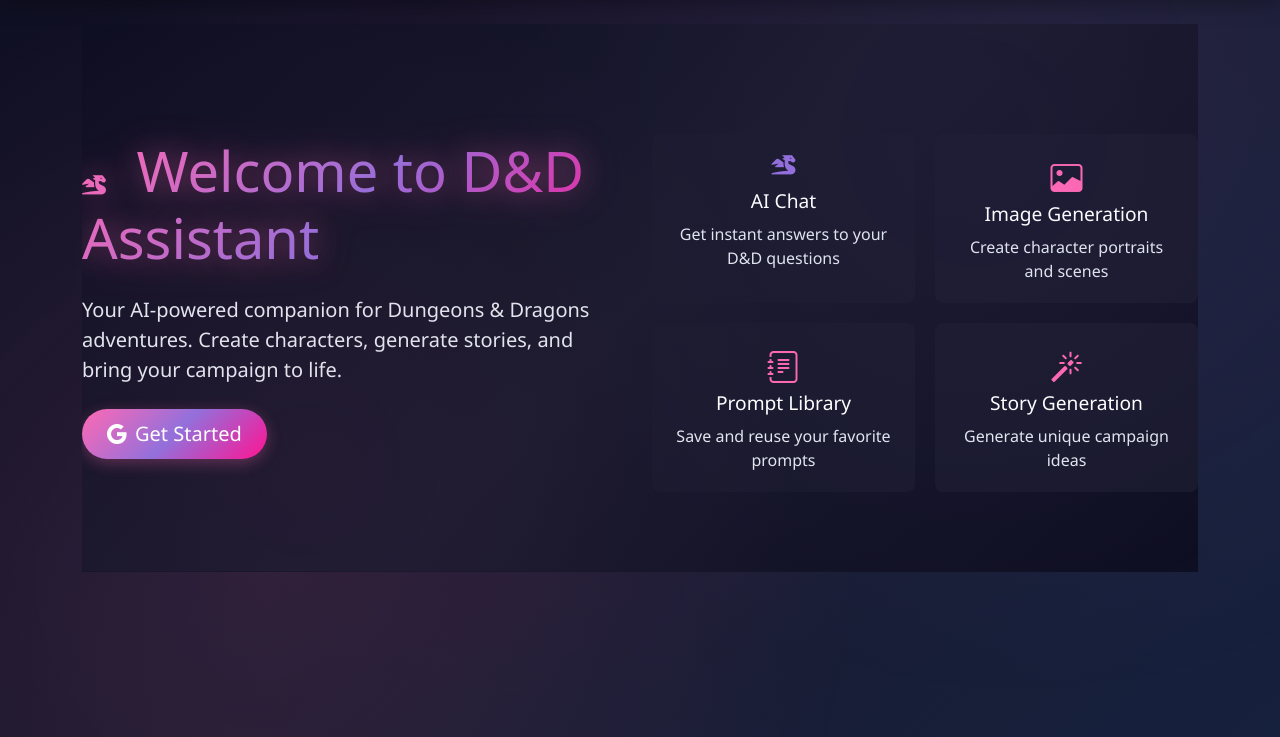
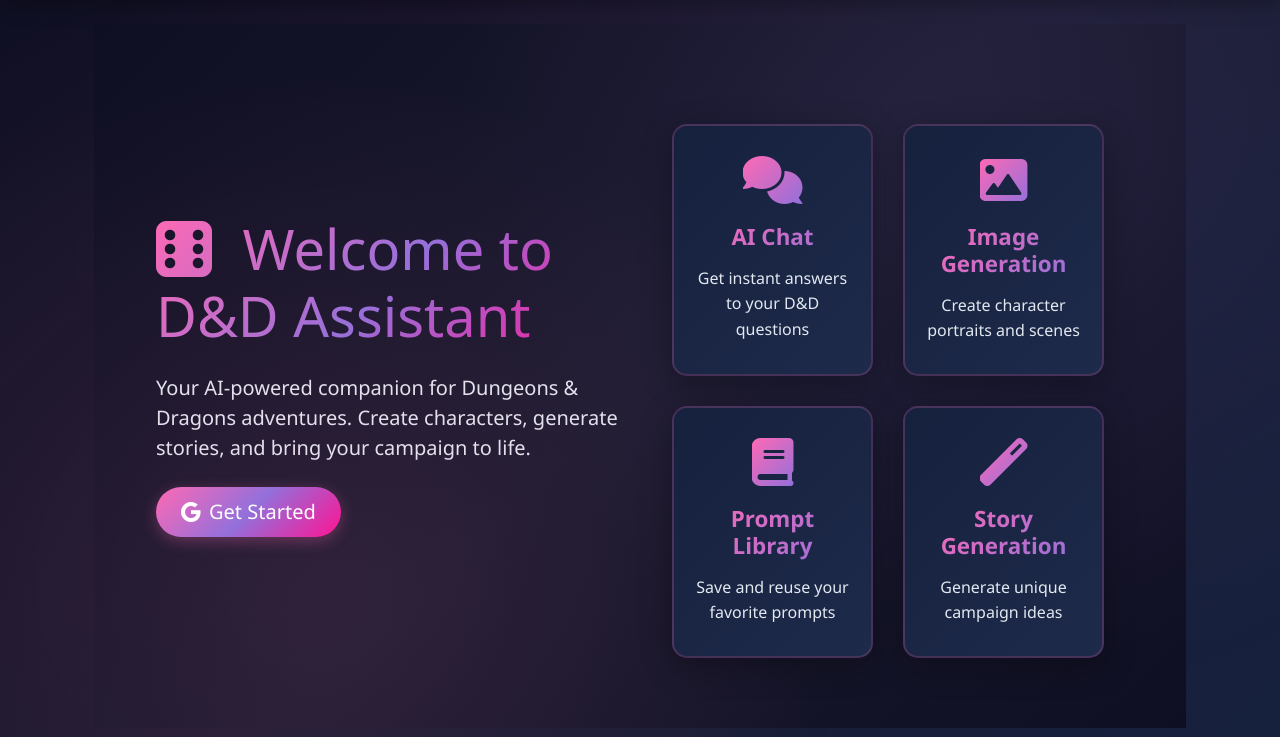
Before and after one commit to NobidoNs/JarvisDND, a Flask app: page / in a window 1280 px wide. Shown: the part 63-800 px from the top of the page. Run offline with Flask 2, Linux system fonts and the light colour scheme; parts of the project's set-up code (start-up, migrations or seed data) failed here and were passed over; some libraries are stand-ins or nearby versions.

Commit message:
home page updete

```diff
--- a/static/css/style.css
+++ b/static/css/style.css
@@ -225,6 +225,21 @@ body::before {
     box-shadow: 0 8px 25px rgba(255, 105, 180, 0.4);
 }
 
+/* Button animations */
+.btn-primary {
+    animation: slideInUp 0.8s ease-out 0.5s both;
+}
+
+.btn-primary:hover {
+    animation: pulse 1s infinite;
+}
+
+@keyframes pulse {
+    0% { transform: scale(1); }
+    50% { transform: scale(1.05); }
+    100% { transform: scale(1); }
+}
+
 /* Forms */
 .form-control {
     background: linear-gradient(135deg, var(--dark-bg) 0%, rgba(26, 26, 46, 0.8) 100%);
@@ -370,11 +385,10 @@ body::before {
 
 /* Welcome Message */
 .welcome-section {
-    padding: 80px 0;
+    min-height: 80vh;
+    padding: 50px;
     background:
-        linear-gradient(135deg, var(--dark-bg) 0%, var(--card-bg) 50%, var(--dark-bg) 100%),
-        radial-gradient(circle at 30% 70%, rgba(255, 105, 180, 0.1) 0%, transparent 50%),
-        radial-gradient(circle at 70% 30%, rgba(147, 112, 219, 0.1) 0%, transparent 50%);
+        linear-gradient(135deg, var(--dark-bg) 0%, var(--card-bg) 50%, var(--dark-bg) 100%);
     position: relative;
     overflow: hidden;
 }
@@ -387,9 +401,8 @@ body::before {
     right: 0;
     bottom: 0;
     background:
-        radial-gradient(circle at 20% 80%, rgba(255, 105, 180, 0.05) 0%, transparent 50%),
-        radial-gradient(circle at 80% 20%, rgba(147, 112, 219, 0.05) 0%, transparent 50%);
-    animation: float 6s ease-in-out infinite;
+        radial-gradient(circle at 20% 80%, rgba(255, 105, 180, 0.1) 0%, transparent 50%),
+        radial-gradient(circle at 80% 20%, rgba(147, 112, 219, 0.1) 0%, transparent 50%);
 }
 
 @keyframes float {
@@ -404,8 +417,6 @@ body::before {
     background-clip: text;
     font-size: 3.5rem;
     margin-bottom: 1rem;
-    text-shadow: 0 0 30px rgba(255, 105, 180, 0.3);
-    animation: glow 2s ease-in-out infinite alternate;
 }
 
 @keyframes glow {
@@ -500,38 +511,91 @@ body::before {
 .features-grid {
     display: grid;
     grid-template-columns: repeat(2, 1fr);
-    gap: 20px;
+    gap: 30px;
     margin-top: 30px;
+    padding: 20px;
 }
 
 .feature-card {
-    background-color: var(--card-bg);
-    border: none;
-    border-radius: 8px;
-    padding: 20px;
+    background: var(--gradient-card);
+    border: 2px solid rgba(255, 105, 180, 0.2);
+    border-radius: 15px;
+    padding: 30px 20px;
     text-align: center;
-    box-shadow: none;
+    box-shadow: 0 8px 32px rgba(0, 0, 0, 0.3);
+    backdrop-filter: blur(10px);
+    transition: all 0.4s ease;
+    position: relative;
+    overflow: hidden;
+    animation: fadeInScale 0.6s ease-out both;
+}
+
+.feature-card:nth-child(1) { animation-delay: 0.1s; }
+.feature-card:nth-child(2) { animation-delay: 0.2s; }
+.feature-card:nth-child(3) { animation-delay: 0.3s; }
+.feature-card:nth-child(4) { animation-delay: 0.4s; }
+
+@keyframes fadeInScale {
+    from {
+        opacity: 0;
+        transform: scale(0.8) translateY(20px);
+    }
+    to {
+        opacity: 1;
+        transform: scale(1) translateY(0);
+    }
+}
+
+.feature-card::before {
+    content: '';
+    position: absolute;
+    top: 0;
+    left: -100%;
+    width: 100%;
+    height: 100%;
+    background: linear-gradient(90deg, transparent, rgba(255, 255, 255, 0.1), transparent);
+    transition: left 0.6s;
+}
+
+.feature-card:hover::before {
+    left: 100%;
 }
 
 .feature-card:hover {
-    box-shadow: none;
+    transform: translateY(-10px) scale(1.05);
+    box-shadow: 0 20px 40px rgba(255, 105, 180, 0.3);
+    border-color: rgba(255, 105, 180, 0.5);
 }
 
 .feature-card i {
-    font-size: 2rem;
-    color: var(--primary-color);
-    margin-bottom: 15px;
+    font-size: 3rem;
+    background: var(--gradient-text);
+    -webkit-background-clip: text;
+    -webkit-text-fill-color: transparent;
+    background-clip: text;
+    margin-bottom: 20px;
+    transition: transform 0.3s ease;
+}
+
+.feature-card:hover i {
+    transform: scale(1.2) rotate(5deg);
 }
 
 .feature-card h3 {
-    color: var(--text-primary);
-    font-size: 1.2rem;
-    margin-bottom: 10px;
+    background: var(--gradient-text);
+    -webkit-background-clip: text;
+    -webkit-text-fill-color: transparent;
+    background-clip: text;
+    font-size: 1.4rem;
+    margin-bottom: 15px;
+    font-weight: 700;
 }
 
 .feature-card p {
     color: var(--text-secondary);
     margin-bottom: 0;
+    font-size: 1rem;
+    line-height: 1.6;
 }
 
 /* Tabs */
--- a/templates/index.html
+++ b/templates/index.html
@@ -1,11 +1,13 @@
 {% extends "base.html" %}
 
 {% block content %}
+<div class="container-fluid">
     <div class="welcome-section">
+        <div class="container">
             <div class="row align-items-center">
                 <div class="col-md-6">
                     <h1 class="display-4 mb-4">
-                <i class="fas fa-dragon text-primary me-3"></i>
+                        <i class="bi bi-dice-6-fill text-primary me-3"></i>
                         Welcome to D&D Assistant
                     </h1>
                     <p class="lead mb-4">
@@ -21,22 +23,22 @@
                 <div class="col-md-6">
                     <div class="features-grid">
                         <div class="feature-card">
-                    <i class="fas fa-dragon"></i>
+                            <i class="fas fa-comments"></i>
                             <h3>AI Chat</h3>
                             <p>Get instant answers to your D&D questions</p>
                         </div>
                         <div class="feature-card">
-                    <i class="bi bi-image"></i>
+                            <i class="fas fa-image"></i>
                             <h3>Image Generation</h3>
                             <p>Create character portraits and scenes</p>
                         </div>
                         <div class="feature-card">
-                    <i class="bi bi-journal-text"></i>
+                            <i class="fas fa-book"></i>
                             <h3>Prompt Library</h3>
                             <p>Save and reuse your favorite prompts</p>
                         </div>
                         <div class="feature-card">
-                    <i class="bi bi-magic"></i>
+                            <i class="fas fa-magic"></i>
                             <h3>Story Generation</h3>
                             <p>Generate unique campaign ideas</p>
                         </div>
@@ -44,5 +46,7 @@
                 </div>
             </div>
         </div>
+    </div>
+</div>
 {% endblock %}
 <link rel="stylesheet" href="https://cdnjs.cloudflare.com/ajax/libs/font-awesome/6.0.0/css/all.min.css">
```
Also changed, not shown: other parts of static/css/style.css (+65 -12 lines). Lines whose indentation alone changed are shown as unchanged.
